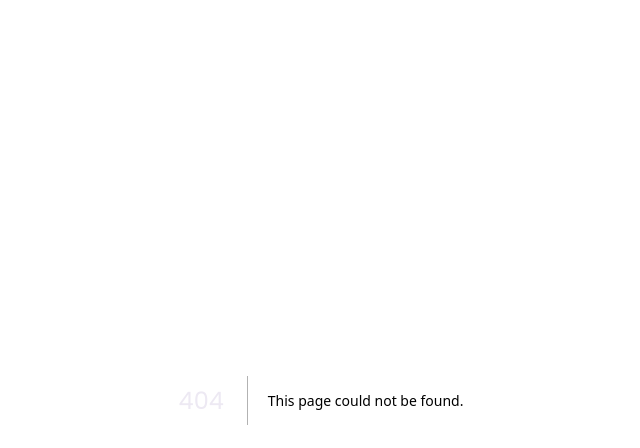
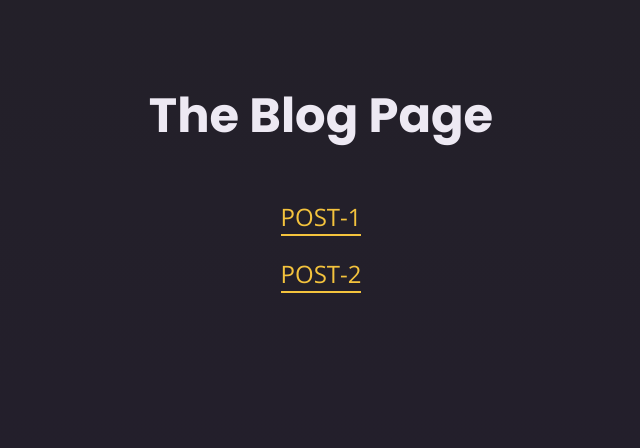
Before and after one commit to subhashree2023/first-next-app-code, a Next.js app: page /blog in a window 1280 px wide. Before the commit this address had no page. Shown: the top 448 px of the page, without its empty margins (319-959 px from the left). Built offline with nearby package versions, Linux system fonts and the light colour scheme.

Commit message:
Configuring Dynamic routes and using routing parameters

```diff
--- /dev/null
+++ b/app/blog/page.js
@@ -0,0 +1,23 @@
+/**A blog can have multiple blog posts.and to see content of each blog post we need multiple folders and and each folder have their page content.
+ * this would mean that we need to add a new folder whenever a new blog post is added to the database or wherever we're storing them, and
+ * that is not scalable and not maintainable. So we need dynamic routing for these posts.
+ *
+ * Dynamic route is a route which we only define once,but which is then capable of rendering different pages for different blog posts.
+ * And in NextJS, we can create such a dynamic route by adding a nested folder where we use square brackets.This is a special syntax supported by NextJS,
+ * where we then put any placeholder, any identifier of our choice between those square brackets, example [slug] and to render some content we need page.js .
+ *
+ * This square bracket thing here simply tells NextJS that we want to have some path segment after blog in this case, but that we don't know the exact value of the segment yet.
+ * And it's then this placeholder, this identifier slug that will give us access to the concrete value that we do get when that route is loaded.
+ * Because NextJS actually passes a props object to all those page components.And all these page components get one special prop,which you can pull out with help of destructuring,
+ * and that's a params prop, which again,is set by NextJS.
+ */
+
+import Link from "next/link";
+
+export default  function BlogPage(){
+    return <main>
+        <h1>The Blog Page</h1>
+        <p><Link href="/blog/POST-1">POST-1</Link></p>
+        <p><Link href="/blog/POST-2">POST-2</Link></p>
+    </main>
+}
```
Also changed, not shown: app/blog/[slug]/page.js (added, +12 -0 lines), 1 other file (tests, documents, lock files or other folders).
